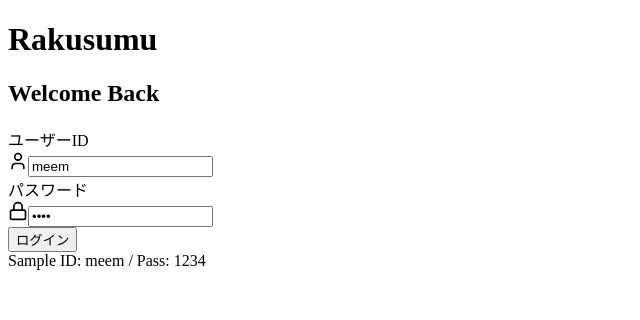
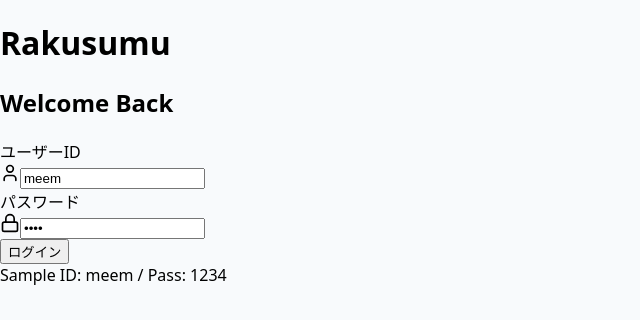
Before and after one commit to meem0601/rakusumuplatform, a React (Vite) app: page / in a window 1280 px wide. Shown: the top 320 px of the page, without its empty margins (0-640 px from the left). Built offline with nearby package versions, Linux system fonts and the light colour scheme.

Commit message:
Update index.css

```diff
--- a/src/index.css
+++ b/src/index.css
@@ -1,13 +1,5 @@
-{\rtf1\ansi\ansicpg932\cocoartf2822
-\cocoatextscaling0\cocoaplatform0{\fonttbl\f0\fswiss\fcharset0 Helvetica;}
-{\colortbl;\red255\green255\blue255;}
-{\*\expandedcolortbl;;}
-\paperw11900\paperh16840\margl1440\margr1440\vieww11520\viewh8400\viewkind0
-\pard\tx720\tx1440\tx2160\tx2880\tx3600\tx4320\tx5040\tx5760\tx6480\tx7200\tx7920\tx8640\pardirnatural\partightenfactor0
-
-\f0\fs24 \cf0 body \{\
-  margin: 0;\
-  font-family: system-ui, sans-serif;\
-  background-color: #f8fafc;\
-\}\
+body {
+  margin: 0;
+  font-family: system-ui, sans-serif;
+  background-color: #f8fafc;
 }
```
